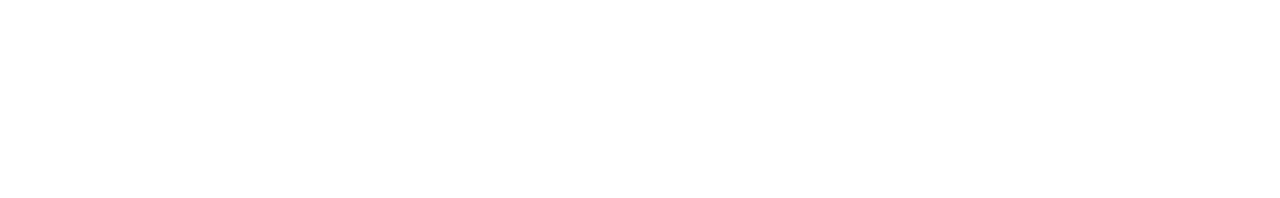
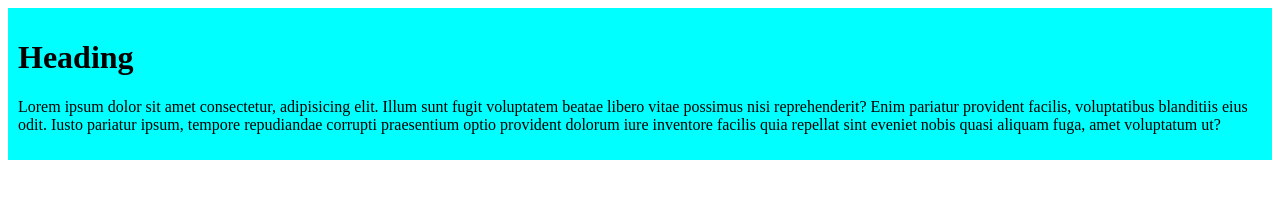
Before and after one commit to marufaakter1947/Module-04, a plain HTML site: page index.html in a window 1280 px wide. Drawn offline with Linux system fonts and the light colour scheme.

Commit message:
second commit

```diff
--- a/index.html
+++ b/index.html
@@ -3,9 +3,14 @@
 <head>
     <meta charset="UTF-8">
     <meta name="viewport" content="width=device-width, initial-scale=1.0">
+    <link rel="stylesheet" href="style.css">
     <title>Module-04 Practice</title>
 </head>
 <body>
+    <div>
+        <h1>Heading</h1>
+        <p>Lorem ipsum dolor sit amet consectetur, adipisicing elit. Illum sunt fugit voluptatem beatae libero vitae possimus nisi reprehenderit? Enim pariatur provident facilis, voluptatibus blanditiis eius odit. Iusto pariatur ipsum, tempore repudiandae corrupti praesentium optio provident dolorum iure inventore facilis quia repellat sint eveniet nobis quasi aliquam fuga, amet voluptatum ut?</p>
+    </div>
 
 </body>
 </html>
--- /dev/null
+++ b/style.css
@@ -0,0 +1,4 @@
+div{
+    background-color: aqua;
+    padding: 10px;
+}
```
